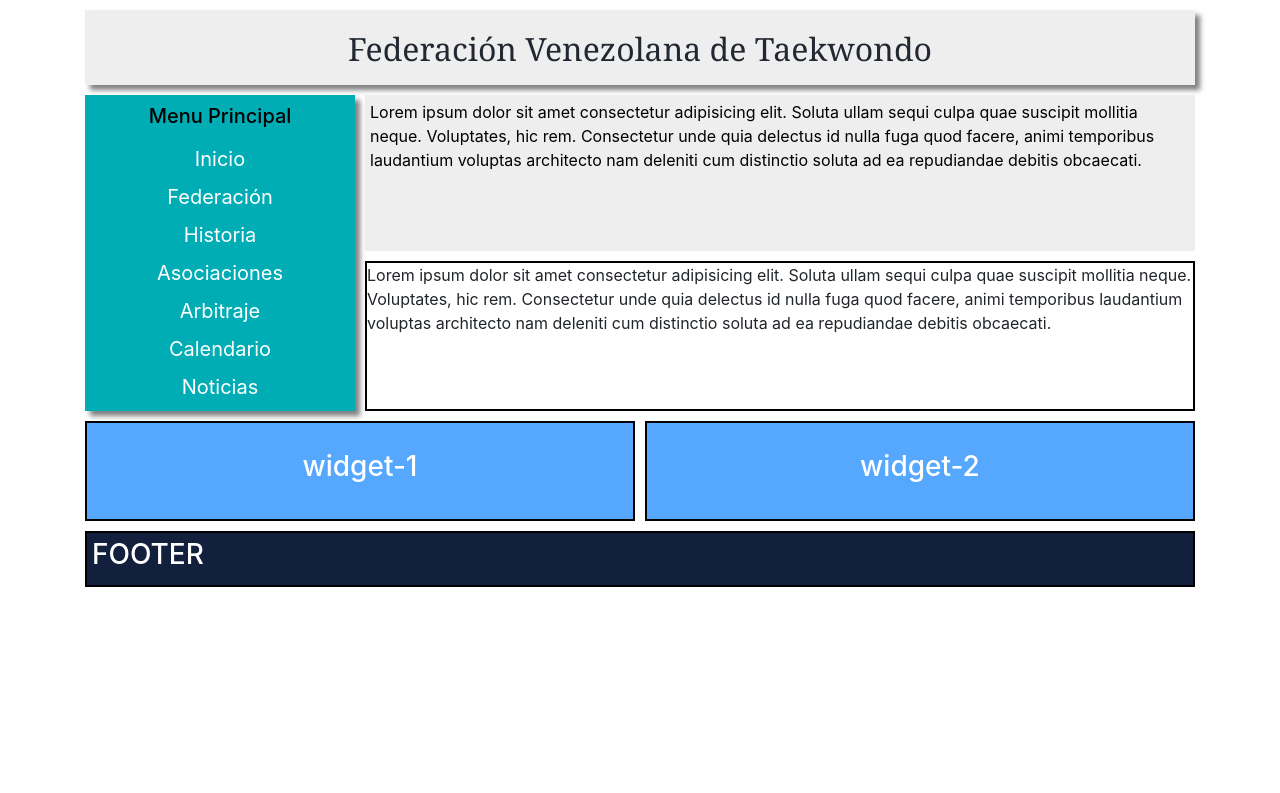
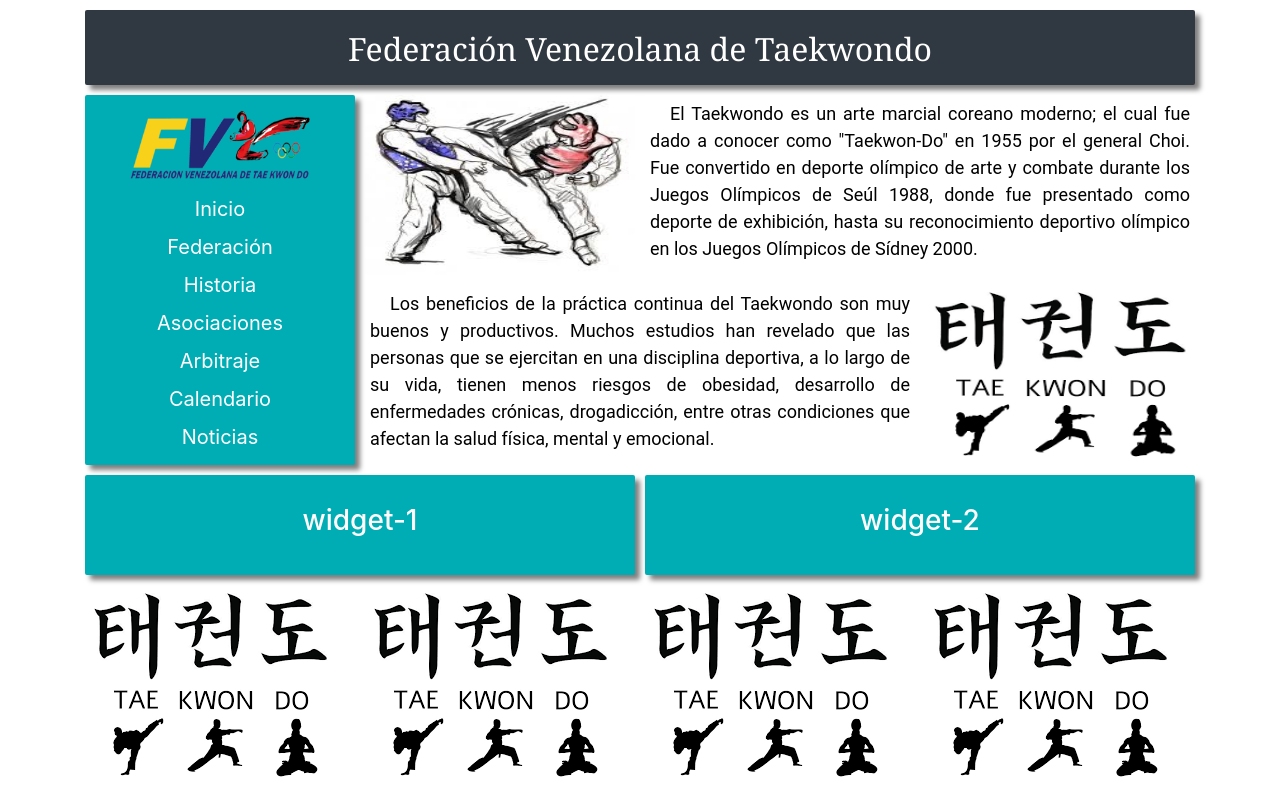
Before and after one commit to GokoshiJr/progra-web-e2, a website: page index.html in a window 1280 px wide. Shown: the top 793 px of the page. Drawn offline with Linux system fonts and the light colour scheme; files whose address does not match are found by name.

Commit message:
Update
Agregando 4 articulos con imagen en la parte inferior

Css en archivos, grid, queries y estilos

```diff
--- /dev/null
+++ b/css/gridAreas.css
@@ -0,0 +1,84 @@
+/* elementos grid */
+.container .header {
+  grid-area: header;
+}
+
+.container .sidebar {
+  grid-area: sidebar;
+}
+
+.container .card1 {
+  grid-area: card1;
+}
+
+.container .card2 {
+  grid-area: card2;
+}
+
+.container .card3 {
+  grid-area: card3;
+}
+.container .card4 {
+  grid-area: card4;
+}
+.container .card5 {
+  grid-area: card5;
+}
+.container .card6 {
+  grid-area: card6;
+}
+
+.container .widget-1 {
+  grid-area: widget-1;
+}
+
+.container .widget-2 {
+  grid-area: widget-2;
+}
+
+.container .footer {
+  grid-area: footer;
+}
+
+.img1 {
+  grid-area: img1;
+}
+
+.img2 {
+  grid-area: img2;
+}
+
+.img3 {
+  grid-area: img3;
+}
+
+.img4 {
+  grid-area: img4;
+}
+
+.img5 {
+  grid-area: img5;
+}
+
+.img6 {
+  grid-area: img6;
+}
+
+/* estructura grid */
+.container {
+  width: 1080px;
+  margin: 10px auto; /* auto para centrar la pag*/
+  display: grid; /* display grid para empezar a trabajar con css grid*/
+  grid-gap: 10px; /* espaciado de 20px entre cada uno de los elementos del container*/
+  grid-template-columns: repeat(4, 1fr); /* para establecer 3 col*/
+  grid-template-rows: repeat(7, auto);
+  /* especificar un area */
+  grid-template-areas:
+    'header    header     header     header'
+    'sidebar   img1       card1      card1'
+    'sidebar   card2      card2      img2'
+    'widget-1  widget-1   widget-2   widget-2'
+    'img3      img4       img5       img6'
+    'card3     card4      card5      card6'
+    'footer    footer     footer     footer';
+}
--- a/css/styles.css
+++ b/css/styles.css
@@ -1,33 +1,13 @@
 /* Estilos tasticos */
-
 .sombra1 {
   box-shadow: 5px 5px 5px rgba(0, 0, 0, 0.5);
-}
-
-/* container - grid */
-.container {
-  width: 100%;
-  max-width: auto;
-  margin: 10px auto; /* auto para centrar la pag*/
-  display: grid; /* display grid para empezar a trabajar con css grid*/
-  grid-gap: 10px; /* espaciado de 20px entre cada uno de los elementos del container*/
-  grid-template-columns: repeat(4, 1fr); /* para establecer 3 col*/
-  grid-template-rows: repeat(4, auto);
-  /* especificar un area */
-  grid-template-areas:
-    'header    header     header      header'
-    'sidebar   card1      card1       card1'
-    'sidebar   card2      card2       card2'
-    'widget-1   widget-1   widget-2    widget-2'
-    'footer    footer     footer      footer';
 }
 
 /*  Header  */
 .container .header {
   height: 75px;
-  background-color: #eeeeee;
-  color: #222831;
-  grid-area: header;
+  background-color: #303841;
+  color: #fff;
 }
 
 .nav-text {
@@ -37,17 +17,10 @@
   font-family: Georgia, 'Times New Roman', Times, serif;
 }
 
-@media (max-width: 991px) {
-  .nav-text {
-    font-size: 25px;
-    padding: 15px;
-  }
-}
-
 /* sidebar */
 
 .container .sidebar {
-  grid-column: 3 / 4; /* Empieza en la 3 y termina en la 4 col*/
+  grid-column: 1 / 2; /* Empieza en la 3 y termina en la 4 col*/
   /* background: #393e46; */
   background: #00adb5;
   text-align: justify;
@@ -55,9 +28,6 @@
   align-items: baseline;
   justify-content: center;
   /* min-height: 500px; */
-  grid-area: sidebar;
-
-  /* border: 2px solid black; */
 }
 
 a {
@@ -100,33 +70,26 @@
   color: black;
 }
 
-.container .card1 {
-  background-color: #eeeeee;
-  color: black;
-  grid-area: card1;
-}
-.container .card2 {
-  border: 2px solid black;
-  grid-area: card2;
-}
+.container .card1,
+.container .card2,
 .container .card3 {
-  border: 2px solid black;
-  grid-area: card3;
+  background-color: #fff;
 }
 
 .container > div, /* Para acceder a los div del container*/
 .container .header,
- .card1,
+.container .card1,
+.container .card2,
 .container .sidebar,
 .container .footer {
   /* background: white; */
   padding: 5px;
-  border-radius: solid;
+  border-radius: 2px;
 }
 
 .container .widget-1,
 .container .widget-2 {
-  background: #55a8fd;
+  background: #00adb5;
   color: white;
   height: 100px;
   text-align: center;
@@ -134,19 +97,25 @@
   align-items: center;
   justify-content: center;
 }
-.container .widget-1 {
-  grid-area: widget-1;
-  border: 2px solid black;
+
+.container .footer {
+  background: #ff5722;
+  color: white;
 }
 
-.container .widget-2 {
-  grid-area: widget-2;
-  border: 2px solid black;
+.img1,
+.img2 {
+  width: 270px;
+  height: 180px;
 }
 
-.container .footer {
-  background: #12203e;
-  color: white;
-  grid-area: footer;
-  border: 2px solid black;
+.parrafo1 {
+  font-family: Roboto, Oxygen, Ubuntu, Cantarell, 'Open Sans', 'Helvetica Neue',
+    sans-serif;
+  font-size: 18px;
+  text-align: justify;
+  text-indent: 20px;
+  padding-left: 10px;
+  padding-right: 10px;
+  color: black;
 }
--- a/index.html
+++ b/index.html
@@ -4,12 +4,15 @@
     <meta charset="UTF-8" />
     <meta name="viewport" content="width=device-width, initial-scale=1.0" />
     <link rel="stylesheet" href="./css/styles.css" />
+    <link rel="stylesheet" href="./css/mediaqueries.css" />
+    <link rel="stylesheet" href="./css/gridAreas.css" />
     <!-- Bootstrap CSS -->
     <link
       rel="stylesheet"
       href="./node_modules/bootstrap/dist/css/bootstrap.min.css"
     />
     <link rel="stylesheet" href="./utils/bootstrap.min.css" />
+
     <title>Evaluacion 2</title>
   </head>
 
@@ -20,42 +23,68 @@
           Federaci&oacute;n Venezolana de Taekwondo
         </nav>
       </header>
-      <article class="card1">
+
+      <!-- contenido -->
+      <img src="./img/descarga.jpg" class="img1" />
+      <img src="./img/images.png" class="img2" />
+      <img src="./img/images.png" class="img3" />
+      <img src="./img/images.png" class="img4" />
+      <img src="./img/images.png" class="img5" />
+      <img src="./img/images.png" class="img6" />
+
+      <article class="card1 parrafo1">
+        El Taekwondo es un arte marcial coreano moderno; el cual fue dado a
+        conocer como "Taekwon-Do" en 1955 por el general Choi. Fue convertido en
+        deporte olímpico de arte y combate durante los Juegos Olímpicos de Seúl
+        1988, donde fue presentado como deporte de exhibición, hasta su
+        reconocimiento deportivo olímpico en los Juegos Olímpicos de Sídney
+        2000.
+      </article>
+
+      <article class="card2 parrafo1">
+        Los beneficios de la práctica continua del Taekwondo son muy buenos y
+        productivos. Muchos estudios han revelado que las personas que se
+        ejercitan en una disciplina deportiva, a lo largo de su vida, tienen
+        menos riesgos de obesidad, desarrollo de enfermedades crónicas,
+        drogadicción, entre otras condiciones que afectan la salud física,
+        mental y emocional.
+      </article>
+
+      <article class="card3 parrafo1">
         Lorem ipsum dolor sit amet consectetur adipisicing elit. Soluta ullam
         sequi culpa quae suscipit mollitia neque. Voluptates, hic rem.
         Consectetur unde quia delectus id nulla fuga quod facere, animi
         temporibus laudantium voluptas architecto nam deleniti cum distinctio
         soluta ad ea repudiandae debitis obcaecati.
       </article>
-      <article class="card2">
+      <article class="card4 parrafo1">
         Lorem ipsum dolor sit amet consectetur adipisicing elit. Soluta ullam
         sequi culpa quae suscipit mollitia neque. Voluptates, hic rem.
         Consectetur unde quia delectus id nulla fuga quod facere, animi
         temporibus laudantium voluptas architecto nam deleniti cum distinctio
         soluta ad ea repudiandae debitis obcaecati.
       </article>
-      <!-- <article class="card3">
+      <article class="card5 parrafo1">
         Lorem ipsum dolor sit amet consectetur adipisicing elit. Soluta ullam
         sequi culpa quae suscipit mollitia neque. Voluptates, hic rem.
         Consectetur unde quia delectus id nulla fuga quod facere, animi
         temporibus laudantium voluptas architecto nam deleniti cum distinctio
         soluta ad ea repudiandae debitis obcaecati.
-      </article> -->
-      <!-- <div class="card card1" style="width: 18rem;">
-        <img src="..." class="card-img-top" alt="..." />
-        <div class="card-body">
-          <p class="card-text">
-            Some quick example text to build on the card title and make up the
-            bulk of the card's content.
-          </p>
-        </div>
-      </div> -->
+      </article>
+      <article class="card6 parrafo1">
+        Lorem ipsum dolor sit amet consectetur adipisicing elit. Soluta ullam
+        sequi culpa quae suscipit mollitia neque. Voluptates, hic rem.
+        Consectetur unde quia delectus id nulla fuga quod facere, animi
+        temporibus laudantium voluptas architecto nam deleniti cum distinctio
+        soluta ad ea repudiandae debitis obcaecati.
+      </article>
 
       <aside class="sidebar sombra1">
         <ul class="no-style vertical">
-          <h2 class="titulo">
-            Menu Principal
-          </h2>
+          <img
+            src="./img/feve-tkd-logo-1-300x110.png"
+            style="height: 90px; width: 200px; padding: 10px;"
+          />
           <li><a href="#">Inicio</a></li>
           <li><a href="#">Federaci&oacute;n</a></li>
           <li><a href="#">Historia</a></li>
@@ -66,15 +95,15 @@
         </ul>
       </aside>
 
-      <div class="widget-1">
+      <div class="widget-1 sombra1">
         <h3>widget-1</h3>
       </div>
 
-      <div class="widget-2">
+      <div class="widget-2 sombra1">
         <h3>widget-2</h3>
       </div>
 
-      <footer class="footer">
+      <footer class="footer sombra1">
         <h3>FOOTER</h3>
       </footer>
     </div>
```
Also changed, not shown: css/mediaqueries.css (added, +31 -0 lines), img/descarga.jpg (added), img/images.png (added).
